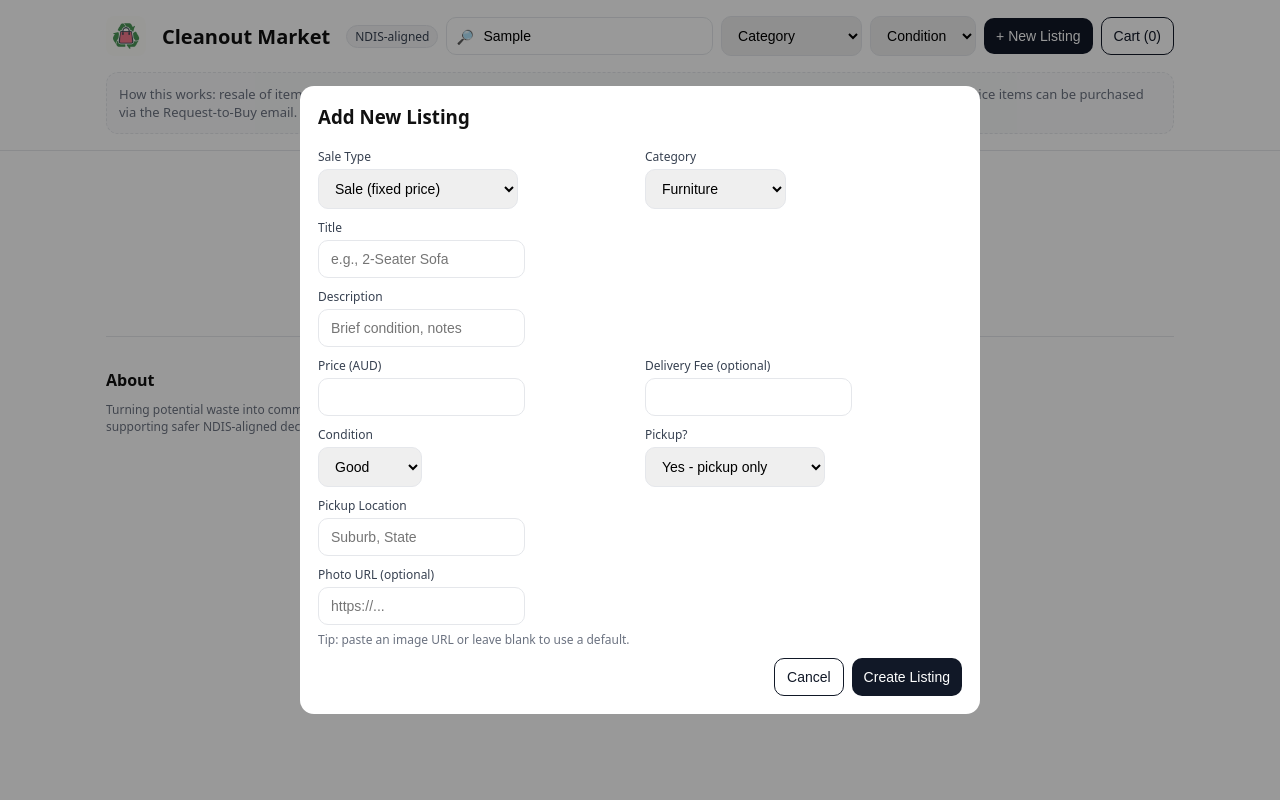
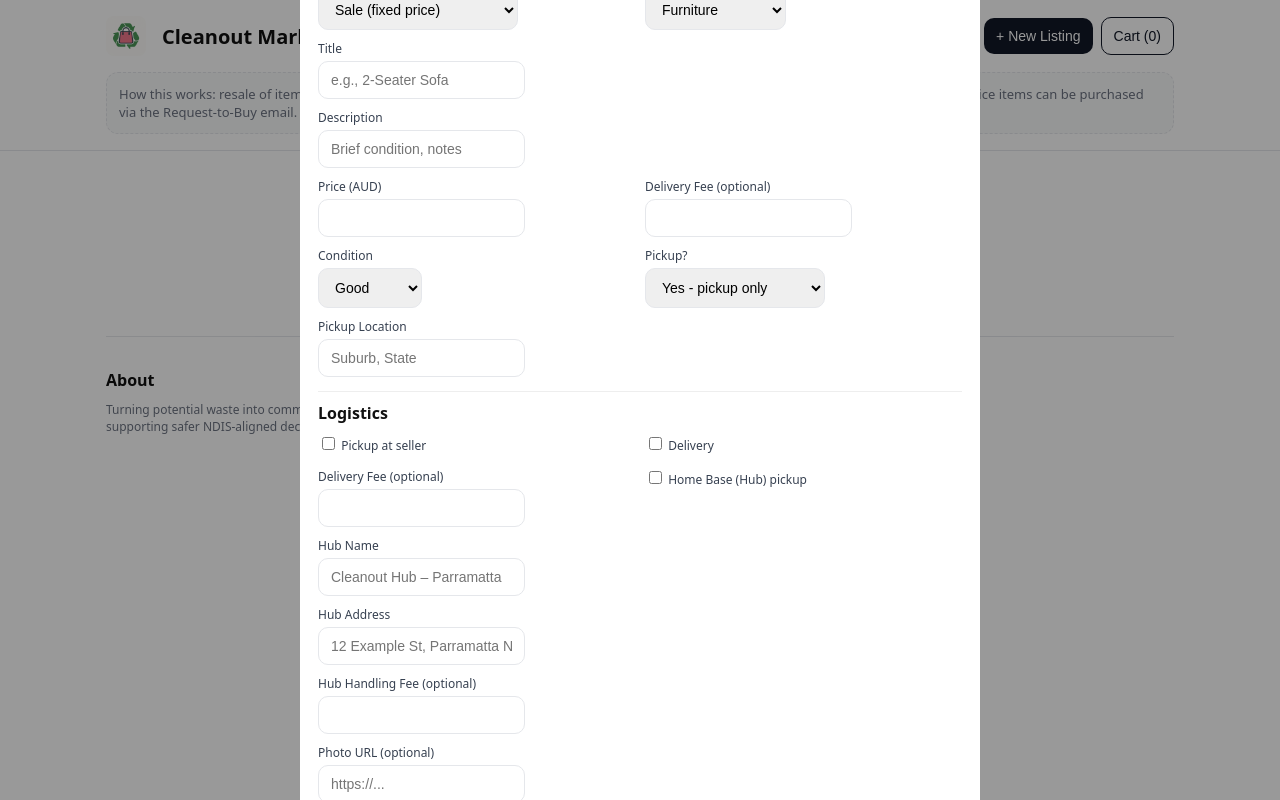
Before and after one commit to joshd12blip/Cleanout-Market, a React (Vite) app: page / in a window 1280 px wide. Both pictures are taken after typing "Sample" into the empty fields and a click on the button "+ New Listing". Built offline with nearby package versions, Linux system fonts and the light colour scheme; the HTML template or start-up script is replaced by a standard one.

Commit message:
Update App.jsx

```diff
--- a/src/App.jsx
+++ b/src/App.jsx
@@ -447,6 +447,63 @@ export default function App(){
                 <label>Pickup Location</label>
                 <input value={newItem.location||''} onChange={e=>setNewItem(s=>({...s, location:e.target.value}))} placeholder="Suburb, State" required/>
               </div>
+{/* LOGISTICS OPTIONS */}
+<div className="span-2" style={{borderTop:'1px solid #eee', paddingTop:10, marginTop:4}}>
+  <strong>Logistics</strong>
+</div>
+
+<div>
+  <label>
+    <input type="checkbox"
+      checked={!!newItem.allowPickup}
+      onChange={e=>setNewItem(s=>({...s, allowPickup:e.target.checked}))} />
+    {' '}Pickup at seller
+  </label>
+</div>
+
+<div>
+  <label>
+    <input type="checkbox"
+      checked={!!newItem.allowDelivery}
+      onChange={e=>setNewItem(s=>({...s, allowDelivery:e.target.checked}))} />
+    {' '}Delivery
+  </label>
+</div>
+
+<div>
+  <label>Delivery Fee (optional)</label>
+  <input type="number" step="1" value={newItem.deliveryFee||''}
+    onChange={e=>setNewItem(s=>({...s, deliveryFee:e.target.value}))}/>
+</div>
+
+<div>
+  <label>
+    <input type="checkbox"
+      checked={!!newItem.allowHub}
+      onChange={e=>setNewItem(s=>({...s, allowHub:e.target.checked}))} />
+    {' '}Home Base (Hub) pickup
+  </label>
+</div>
+
+<div>
+  <label>Hub Name</label>
+  <input value={newItem.hubName||''}
+    onChange={e=>setNewItem(s=>({...s, hubName:e.target.value}))}
+    placeholder="Cleanout Hub – Parramatta"/>
+</div>
+
+<div className="span-2">
+  <label>Hub Address</label>
+  <input value={newItem.hubAddress||''}
+    onChange={e=>setNewItem(s=>({...s, hubAddress:e.target.value}))}
+    placeholder="12 Example St, Parramatta NSW"/>
+</div>
+
+<div>
+  <label>Hub Handling Fee (optional)</label>
+  <input type="number" step="1" value={newItem.hubHandlingFee||''}
+    onChange={e=>setNewItem(s=>({...s, hubHandlingFee:e.target.value}))}/>
+</div>
 
               <div className="span-2">
                 <label>Photo URL (optional)</label>
```
